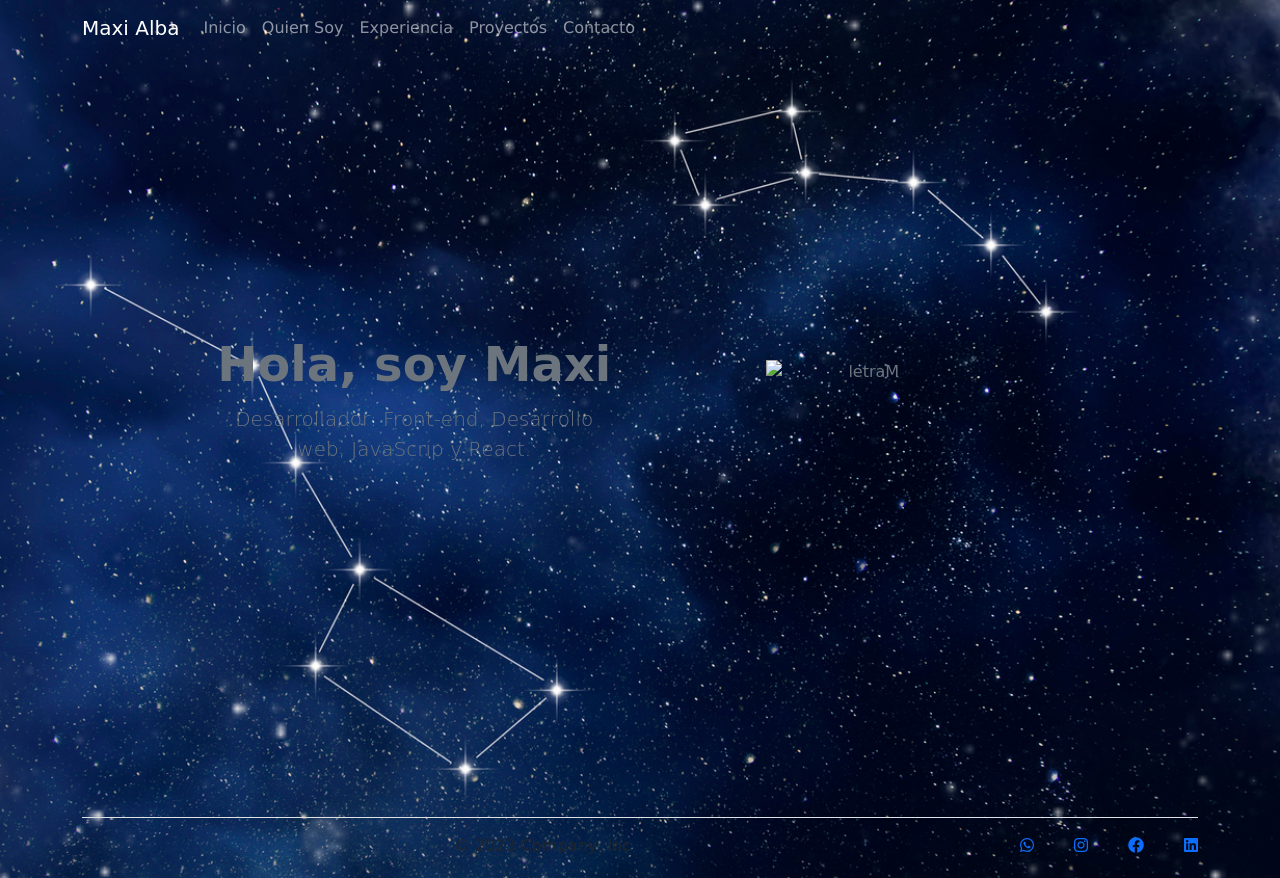
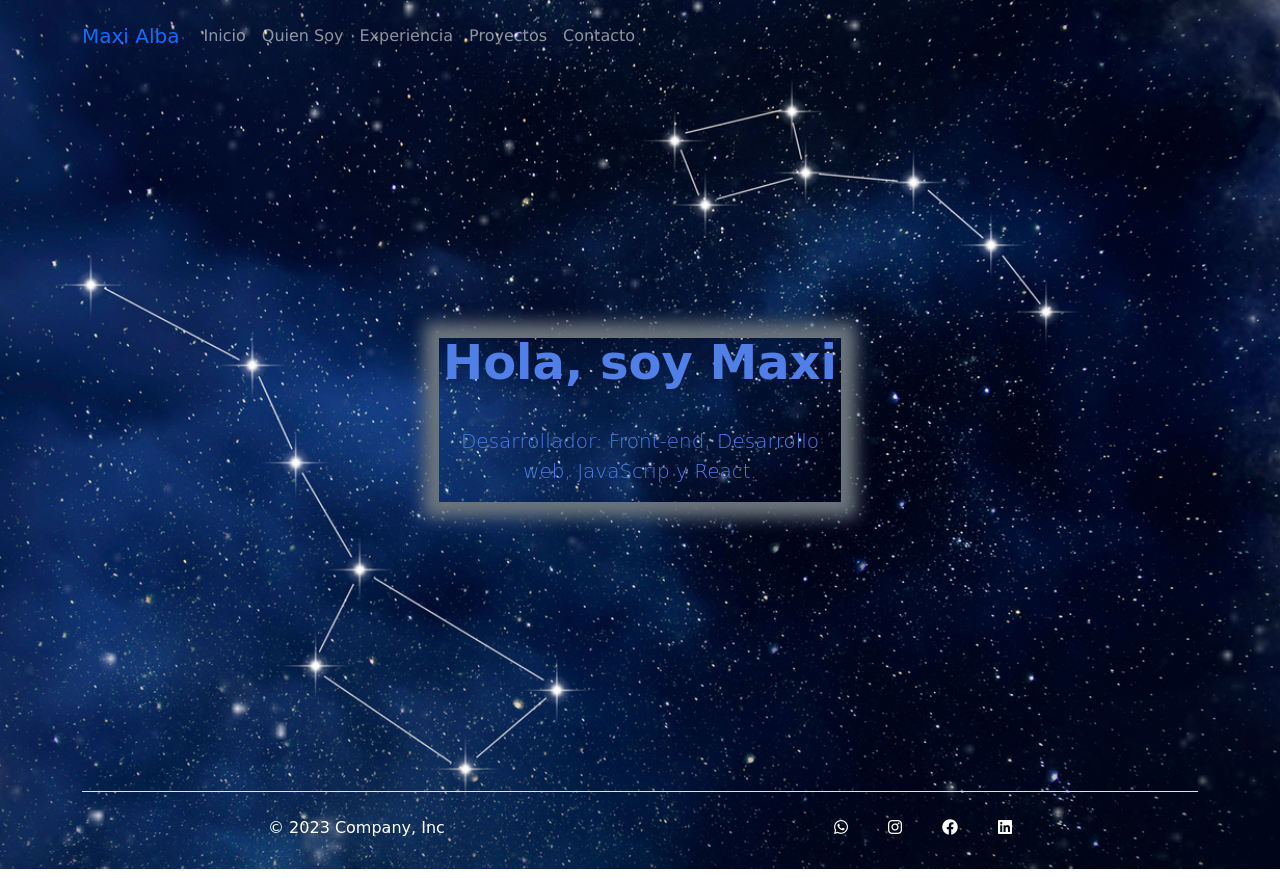
Before and after one commit to maximilianoalba/Pre-entrega-dos, a plain HTML site: page index.html in a window 1280 px wide. Drawn offline with nearby package versions, Linux system fonts and the light colour scheme; a web font is replaced by a local one.

Commit message:
pagina_principal

```diff
--- a/css/style.css
+++ b/css/style.css
@@ -2,13 +2,22 @@ body {
   font-family: "Croissant One", cursive;
   background-image: url(../assets/img/paginaprincipal.jpg);
   background-size: cover;
-  filter: opacity(1);
+  filter: opacity(5);
 }
-
 li {
   font-family: Verdana, Geneva, Tahoma, sans-serif;
 }
 
 .main_contenedor {
-  padding: 15%;
+  padding: 17%;
 }
+h1{
+  color: rgb(79, 127, 231);
+}
+.lead{
+  color: rgb(79, 127, 231);
+}
+.col-lg-6{
+  box-shadow: 0px 0px 15px 15px ;
+  background: radial-gradient(rgb(233, 233, 233)) ;
+}
--- a/index.html
+++ b/index.html
@@ -15,21 +15,20 @@
 <body>
 <!-- contenedor_pincipal_inicio_pagina -->
   <div class="container-fluid">
-
     <div class="container">
 <!-- inicio_de_header -->
-      <header>
+      <header class= "flex-wrap justify-content-center py-2 mb-1">
         <div class="bs-component">
           <nav class="navbar navbar-expand-lg navbar-dark">
-            <a class="navbar-brand" href="./index.html">Maxi Alba</a>
-            <button class="navbar-toggler" type="button" data-toggle="collapse" data-target="#navbarColor01" aria-controls="navbarColor01" aria-expanded="false" aria-label="Toggle navigation">
+            <a class="navbar-brand text-primary" href="./index.html">Maxi Alba</a>
+            <button class="navbar-toggler" type="button" data-bs-toggle="collapse" data-bs-target="#navbarNavAltMarkup" aria-controls="navbarNavAltMarkup" aria-expanded="true" aria-label="Toggle navigation">
               <span class="navbar-toggler-icon"></span>
             </button>
 <!-- inicio_coontenedor_navbar -->
-            <div class="collapse navbar-collapse" id="navbarColor01">
-              <ul class="navbar-nav mr-auto">
+            <div class="navbar-collapse collapse show" id="navbarNavAltMarkup" style>
+              <ul class="navbar-nav mr-auto ">
                 <li class="nav-item active">
-                  <a class="nav-link" href="./index.html">Inicio<span class="sr-only">(current)</span></a>
+                  <a class="nav-link " href="./index.html">Inicio<span class="sr-only">(current)</span></a>
                 </li>
                 <li class="nav-item">
                   <a class="nav-link" href="./quien-soy.html">Quien Soy</a>
@@ -47,37 +46,33 @@
             </div>
           </nav>
         </div>
-      </headerd-flex>
+      </header>
     </div>
     <!-- Main_principal -->
       <main class="main_contenedor">
-        <div class="container col-xxl-8  text-secondary  py-5 mb-5 text-center ">
-          <div class="row flex-lg-row-reverse align-items-center g-5 py-5">
-            <div class="col-10 col-sm-8 col-lg-6">
-              <img src="/" class="d-block mx-lg-auto img-fluid " alt="letraM" width="200" height="100" loading="lazy">
-            </div>
-            <div class="col-lg-6">
-              <h1 class="display-5 fw-bold text-body-emphasis lh-1 mb-3">Hola, soy Maxi</h1>
+        <div class="container col-xxl-8  text-secondary  py-5 mb-4 text-center ">
+          <div class="d-flex flex-wrap justify-content-center align-items-center ">
+            <div class="col-lg-6 ">
+              <h1 class=" display-5 fw-bold text-body-emphasis lh-1 mb-3">Hola, soy Maxi</h1><br>
               <p class="lead">
                 Desarrollador: Front-end, Desarrollo web, JavaScrip y React.
               </p>
-
             </div>
           </div>
         </div>
       </main>
 <!-- footer+iconos -->
         <div class="container">
-          <footer class="d-flex flex-wrap justify-content-end align-items-center py-3 my-1 border-top ">
-            <div class="col-md-4 d-flex align-items-end">
-              <span class="mb-3 mb-md-0 text-body-secondary">© 2023 Company, Inc</span>
+          <footer class="d-flex flex-wrap justify-content-center align-items-center py-4 my-1 border-top ">
+            <div class="col-md-4 d-flex align-items-center">
+            <span class="mb-3 mb-md-0 text-body-secondary text-white ">© 2023 Company, Inc</span>
             </div>
 
             <ul class="nav col-md-4 justify-content-end list-unstyled d-flex">
-              <li class="ms-3"><a class="text-body-secondary" href="https://api.whatsapp.com/send/?phone=2615656404&text&type=phone_number&app_absent=0"><svg class="bi" width="24" height="24"><i class="fa-brands fa-whatsapp"></i></svg></a></li>
-              <li class="ms-3"><a class="text-body-secondary" href="https://www.instagram.com/maxiialba/"><svg class="bi" width="24" height="24"><i class="fa-brands fa-instagram"></i></svg></a></li>
-              <li class="ms-3"><a class="text-body-secondary" href="https://www.facebook.com/elgordonoduerme"><svg class="bi" width="24" height="24"><i class="fa-brands fa-facebook"></i></svg></a></li>
-              <li class="ms-3"><a class="text-body-secondary" href="https://www.linkedin.com/in/maxi-alba-288626235/"><svg class="bi" width="24" height="24"><i class="fa-brands fa-linkedin"></i></svg></a></li>
+              <li class="ms-3 "><a class="text-body-secondary" href="https://api.whatsapp.com/send/?phone=2615656404&text&type=phone_number&app_absent=0"><svg class="bi" width="24" height="24"><i class="fa-brands fa-whatsapp text-white "></i></svg></a></li>
+              <li class="ms-3"><a class="text-body-secondary" href="https://www.instagram.com/maxiialba/"><svg class="bi" width="24" height="24"><i class="fa-brands fa-instagram text-white "></i></svg></a></li>
+              <li class="ms-3"><a class="text-body-secondary" href="https://www.facebook.com/elgordonoduerme"><svg class="bi" width="24" height="24"><i class="fa-brands fa-facebook text-white "></i></svg></a></li>
+              <li class="ms-3"><a class="text-body-secondary" href="https://www.linkedin.com/in/maxi-alba-288626235/"><svg class="bi" width="24" height="24"><i class="fa-brands fa-linkedin text-white "></i></svg></a></li>
             </ul>
           </footer>
         </div>
```
